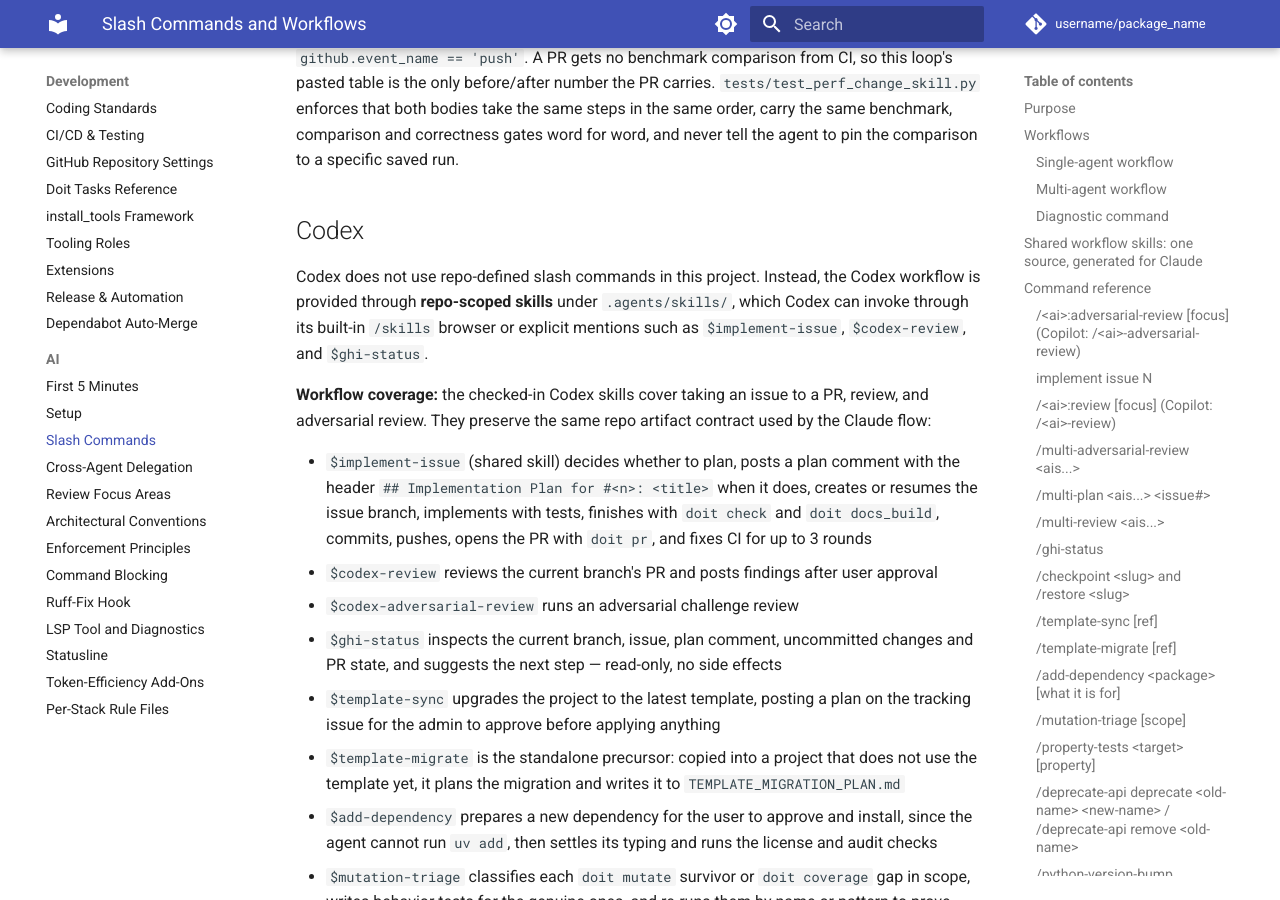
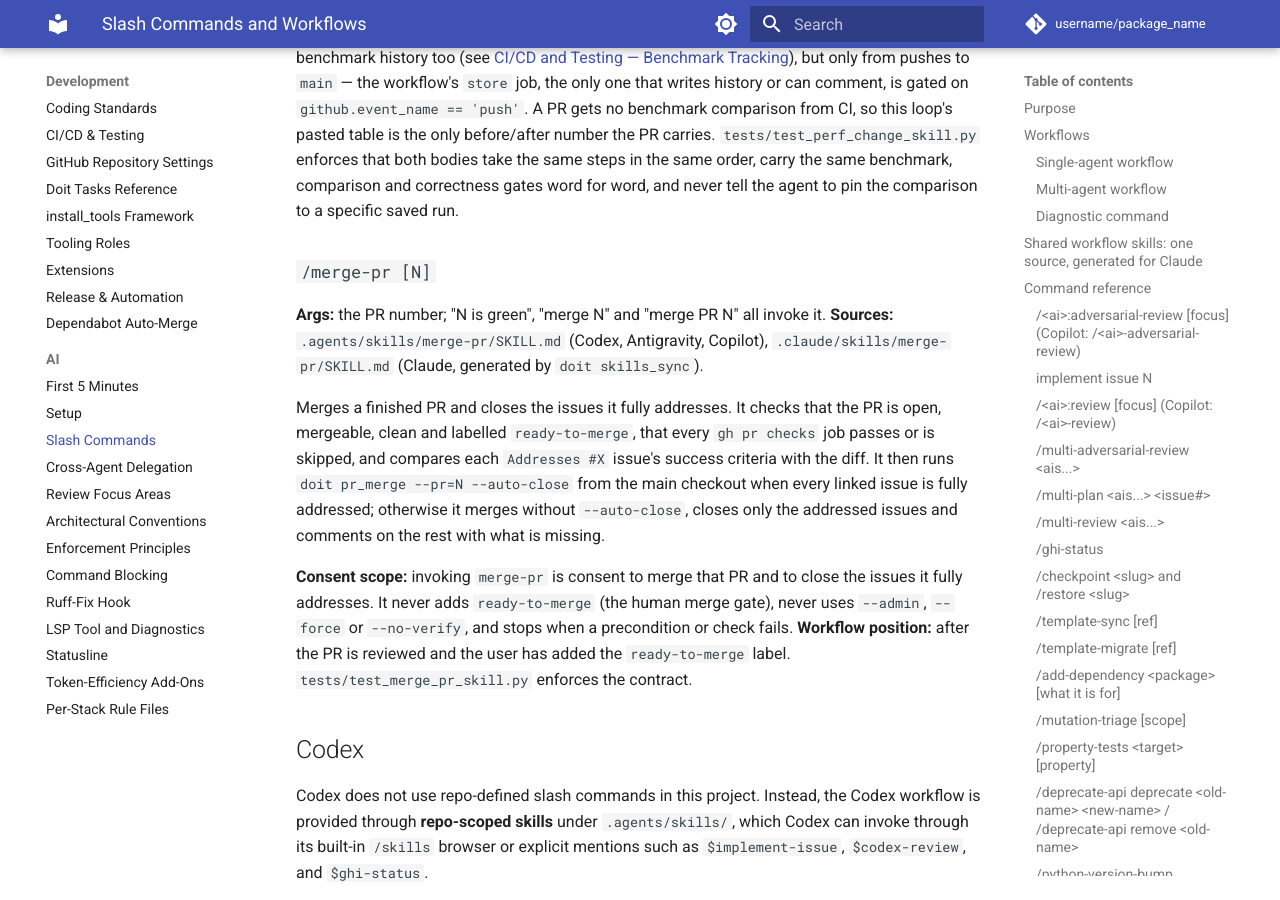
Before and after one commit to endavis/pyproject-template, an MkDocs documentation site: the page built from docs/development/ai/slash-commands.md, in a window 1280 px wide and 900 px high, scrolled down 12534 px. Built offline with MkDocs 1.6.1 and Material for MkDocs 9.7.7, drawn with Linux system fonts in a browser that asks for light colours; comment, search, counter and statistics services are not loaded; some of the changed text lies outside the part shown.

Commit message:
feat: add a merge-pr skill for merging green PRs and closing addressed issues (merges PR #1063, addresses #1062)
Merging a finished PR took the same hand-typed request each time ("N is
green, merge it and close the related issue(s) if fully addressed"), with
the checks and the "fully addressed" judgment redone by hand each run.

The new shared merge-pr skill, triggered by "N is green" or "merge N",
works in five steps:
- Precondition check: the PR is open, mergeable, clean and labelled
  ready-to-merge.
- CI check: every job passes or is skipped.
- Issue judgment: each linked issue's success criteria are compared with
  the PR diff.
- Merge: doit pr_merge runs from the main checkout, with --auto-close only
  when every linked issue is fully addressed. Otherwise the skill closes the
  addressed issues and comments on the rest.
- Report.
It never adds the label and never bypasses a block.

.agents/skills/merge-pr is the source, and doit skills_sync generates the
.claude copy. AGENTS.md records that invoking the skill is consent to merge
and close fully addressed issues. slash-commands.md, AI_SETUP.md and
.copilot/README.md list the skill. tests/test_merge_pr_skill.py checks the
skill's contract and that it is registered in the docs.

Addresses #1062


Claude-Session: https://claude.ai/code/session_01NXu1sbMNJNbDLoEfHfYwso

Co-authored-by: Claude Opus 5.5 <noreply@anthropic.com>

```diff
--- a/docs/development/ai/slash-commands.md
+++ b/docs/development/ai/slash-commands.md
@@ -19,7 +19,7 @@ that drives an issue to an open PR, self-action and multi-agent review commands
 `.claude/commands/`; the shared workflow skills (`implement-issue`, `ghi-status`,
 `checkpoint`/`restore`, `template-sync`, `template-migrate`, `add-dependency`, `mutation-triage`,
 `property-tests`, `deprecate-api`, `python-version-bump`, `security-triage`, `dead-code-triage`,
-`perf-change`) written once under `.agents/skills/` and generated for Claude under `.claude/skills/`
+`perf-change`, `merge-pr`) written once under `.agents/skills/` and generated for Claude under `.claude/skills/`
 by `doit skills_sync` — and the single-agent and multi-agent workflows built on top of them. It is
 written for contributors who want to understand or extend the workflow, and for AI agents that need
 to know which command to run at each stage of the issue lifecycle.
@@ -47,10 +47,12 @@ artifact the next step expects.
    for fix-ups (the skill is not re-run for small corrections — just edit, `doit check`, commit, and
    push).
 4. **User-driven merge** — the user reviews the PR, adds the `ready-to-merge` label, and merges via
-   `doit pr_merge` (or the web UI). This step is never automated — `implement-issue` never applies
-   the label or merges.
-5. **Close the issue** — after the PR merges, run `doit pr_merge --auto-close` (or `gh issue close
-   <n>`) to close the linked issue and post a closing comment.
+   `doit pr_merge` (or the web UI), or says "merge \<n\>" to run [`merge-pr`](#merge-pr-n). The
+   label stays manual — neither `implement-issue` nor `merge-pr` applies it, and
+   `implement-issue` never merges.
+5. **Close the issue** — `merge-pr` closes the issues the PR fully addresses and comments on the
+   rest. Merging by hand, run `doit pr_merge --auto-close` (or `gh issue close <n>`) to close the
+   linked issue and post a closing comment.
 
 ### Multi-agent workflow
 
@@ -85,7 +87,7 @@ uses the same format `implement-issue` posts on its own.
 
 ## Shared workflow skills: one source, generated for Claude
 
-Seventeen workflow skills — `implement-issue`, `ghi-status`, `checkpoint`, `restore`, `template-sync`, `template-migrate`, `add-dependency`, `mutation-triage`, `property-tests`, `deprecate-api`, `python-version-bump`, `security-triage`, `dead-code-triage`, `perf-change`, `multi-plan`, `multi-review`, `multi-adversarial-review` — are written once, in `.agents/skills/<name>/SKILL.md`, with no Claude-only frontmatter so Claude can auto-invoke them from their `description:` the same way Codex, Antigravity and Copilot do. **Edit only the `.agents/skills/` copy.** `doit skills_sync` then copies each one, byte for byte, to `.claude/skills/<name>/SKILL.md` — the path Claude Code reads (verified against Claude Code 2.1.304, which does not read `.agents/skills/`). The task runs only when this project wires Claude Code; `doit skills_sync --check` reports drift and exits non-zero instead of writing anything, and `tests/template/test_skills_sync.py` enforces that the generated copies never drift from source in this repo.
+Eighteen workflow skills — `implement-issue`, `ghi-status`, `checkpoint`, `restore`, `template-sync`, `template-migrate`, `add-dependency`, `mutation-triage`, `property-tests`, `deprecate-api`, `python-version-bump`, `security-triage`, `dead-code-triage`, `perf-change`, `merge-pr`, `multi-plan`, `multi-review`, `multi-adversarial-review` — are written once, in `.agents/skills/<name>/SKILL.md`, with no Claude-only frontmatter so Claude can auto-invoke them from their `description:` the same way Codex, Antigravity and Copilot do. **Edit only the `.agents/skills/` copy.** `doit skills_sync` then copies each one, byte for byte, to `.claude/skills/<name>/SKILL.md` — the path Claude Code reads (verified against Claude Code 2.1.304, which does not read `.agents/skills/`). The task runs only when this project wires Claude Code; `doit skills_sync --check` reports drift and exits non-zero instead of writing anything, and `tests/template/test_skills_sync.py` enforces that the generated copies never drift from source in this repo.
 
 The slash names are unchanged for Claude users: `/add-dependency` and the rest still work, now as skills rather than single-file commands. `multi-plan`, `multi-review` and `multi-adversarial-review` joined this list in #975, once each could say "the entry in the table that matches the CLI running this skill is you" instead of hardcoding one agent as self — see [Multi-agent orchestration](cross-agent-delegation.md#multi-agent-orchestration-multi-) for what changed. `ghi-finalize` and the per-agent `plan`/`implement` matrix are gone entirely, replaced by `implement-issue` (#976).
 
@@ -239,6 +241,14 @@ Turns a performance change into a measured one instead of a claimed one. It conf
 
 **Workflow position:** mid-task, whenever the work is a performance change or a speedup claim needs backing. **Design note:** the local `doit benchmark_save` / change / `doit benchmark_compare` loop used to compare against a pinned first save regardless of how many baselines existed (`tools/doit/benchmark.py`); #840 made `--benchmark-compare` use the latest one instead, which is what makes running this loop as-is trustworthy. CI tracks its own benchmark history too (see [CI/CD and Testing — Benchmark Tracking](../ci-cd-testing.md#benchmark-tracking)), but only from pushes to `main` — the workflow's `store` job, the only one that writes history or can comment, is gated on `github.event_name == 'push'`. A PR gets no benchmark comparison from CI, so this loop's pasted table is the only before/after number the PR carries. `tests/test_perf_change_skill.py` enforces that both bodies take the same steps in the same order, carry the same benchmark, comparison and correctness gates word for word, and never tell the agent to pin the comparison to a specific saved run.
 
+### `/merge-pr [N]`
+
+**Args:** the PR number; "N is green", "merge N" and "merge PR N" all invoke it. **Sources:** `.agents/skills/merge-pr/SKILL.md` (Codex, Antigravity, Copilot), `.claude/skills/merge-pr/SKILL.md` (Claude, generated by `doit skills_sync`).
+
+Merges a finished PR and closes the issues it fully addresses. It checks that the PR is open, mergeable, clean and labelled `ready-to-merge`, that every `gh pr checks` job passes or is skipped, and compares each `Addresses #X` issue's success criteria with the diff. It then runs `doit pr_merge --pr=N --auto-close` from the main checkout when every linked issue is fully addressed; otherwise it merges without `--auto-close`, closes only the addressed issues and comments on the rest with what is missing.
+
+**Consent scope:** invoking `merge-pr` is consent to merge that PR and to close the issues it fully addresses. It never adds `ready-to-merge` (the human merge gate), never uses `--admin`, `--force` or `--no-verify`, and stops when a precondition or check fails. **Workflow position:** after the PR is reviewed and the user has added the `ready-to-merge` label. `tests/test_merge_pr_skill.py` enforces the contract.
+
 ## Codex
 
 Codex does not use repo-defined slash commands in this project. Instead, the Codex workflow is provided through **repo-scoped skills** under `.agents/skills/`, which Codex can invoke through its built-in `/skills` browser or explicit mentions such as `$implement-issue`, `$codex-review`, and `$ghi-status`.
@@ -260,6 +270,7 @@ Codex does not use repo-defined slash commands in this project. Instead, the Cod
 - `$security-triage` fixes or justifies each bandit and pip-audit finding, and stops to ask before a `skips` entry or an ignored advisory
 - `$dead-code-triage` triages a `doit deadcode` finding against `[tool.vulture]` in `pyproject.toml` — unused import, unused variable, or unreachable code — before fixing it, adding a documented exception, or asking
 - `$perf-change` takes a measured baseline before a performance change, profiles with `cProfile`, and compares after, so a speedup claim is backed by a pasted table
+- `$merge-pr` merges a PR that is open, clean, green and labelled `ready-to-merge`, then closes the issues it fully addresses and comments on the rest
 
 **Config and safety:** `.codex/config.toml` still configures approvals and hook wiring for Codex. The shared dangerous-command hook at `tools/hooks/ai/block-dangerous-commands.py` applies to Codex, and the approval-policy deny rules remain a secondary defense layer.
 
@@ -286,6 +297,7 @@ Antigravity (`agy`) does not use repo-defined slash commands in this project. In
 - The shared `security-triage` skill fixes or justifies each bandit and pip-audit finding, and stops to ask before a `skips` entry or an ignored advisory
 - The shared `dead-code-triage` skill triages a `doit deadcode` finding against `[tool.vulture]` in `pyproject.toml` — unused import, unused variable, or unreachable code — before fixing it, adding a documented exception, or asking
 - The shared `perf-change` skill takes a measured baseline before a performance change, profiles with `cProfile`, and compares after, so a speedup claim is backed by a pasted table
+- The shared `merge-pr` skill merges a PR that is open, clean, green and labelled `ready-to-merge`, then closes the issues it fully addresses and comments on the rest
 
 **Config and safety:** `.agents/hooks.json` wires the shared dangerous-command hook at `tools/hooks/ai/block-dangerous-commands.py` for Antigravity (a `PreToolUse` matcher on `run_command`, `write_file`, `edit_file` and `write_to_file`). Unlike the exit-code-2 CLIs, `agy` blocks by printing `{"decision":"deny"}` on stdout, which holds even under `--dangerously-skip-permissions`. Because `agy` only loads workspace customizations for an active/trusted workspace, headless `agy -p` invocations must pass `--add-dir <repo-root>`.
 
```
Also changed, not shown: .agents/skills/merge-pr/SKILL.md (added, +94 -0 lines), .claude/skills/merge-pr/SKILL.md (added, +94 -0 lines), .copilot/README.md (+1 -1 lines), AGENTS.md (+2 -2 lines), docs/development/AI_SETUP.md (+5 -5 lines), 3 other files.
